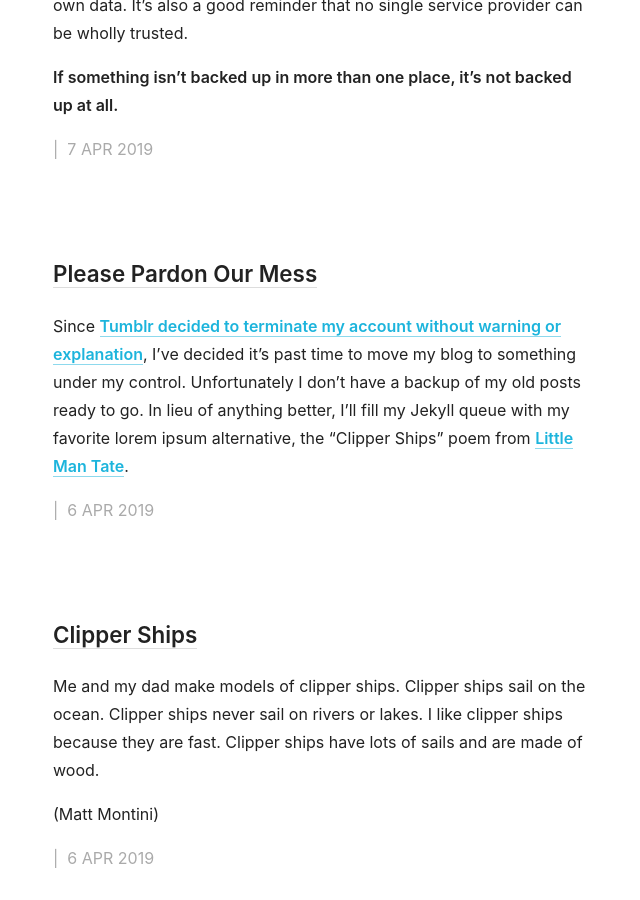
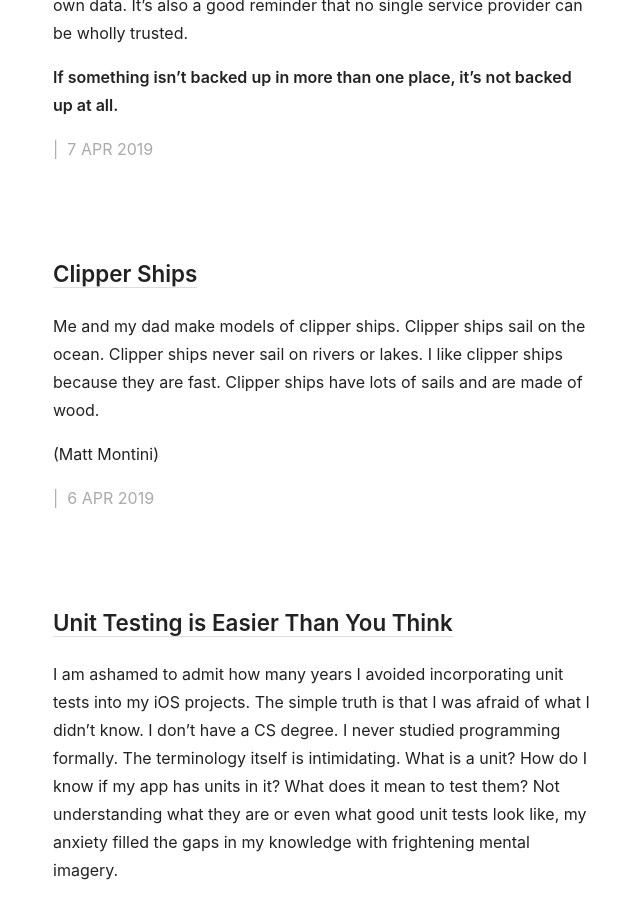
Before and after one commit to Gryzor/gryzor.github.io, a Jekyll site: the page built from index.md, in a window 1280 px wide and 900 px high, scrolled down 6269 px. Shown: the whole window, without its empty margins (432-1072 px from the left). Built offline with Jekyll 4.4.1, drawn with Linux system fonts in a browser that asks for light colours; the list of posts is cut into pages by our own code; some of the changed text lies outside the part shown.

```diff
--- a/_layouts/default.html
+++ b/_layouts/default.html
@@ -4,7 +4,7 @@
 <!--[if IE 8]>         <html class="no-js lt-ie9"> <![endif]-->
 <!--[if gt IE 8]><!--> <html class="no-js"> <!--<![endif]-->
 <head>
-  <title>Jared Sinclair  |  {{ page.title }}</title>
+  <title>Martin Marconcini  |  {{ page.title }}</title>
 
   <meta charset="utf-8">
   <meta http-equiv="X-UA-Compatible" content="IE=edge,chrome=1">
@@ -33,7 +33,7 @@
   <div id="columns-container">
     <div id="sidebar">
       <a href="{{ site.url }}" class="avatar-link"><img id="pixel-avatar" src="{{ site.url }}/assets/img/pixel-jared.png"/></a>
-      <h1><a href="{{ site.url }}/">Jared Sinclair</a></h1>
+      <h1><a href="{{ site.url }}/">Martin Marconcini</a></h1>
       <ul id="sidebar-list">
         {% if page.navtab == "blog" %}
         <li class="selected"><a href="{{ site.url }}/">Blog</a></li>
@@ -71,7 +71,7 @@
     </div><!--main-->
 
     <div id="footer">
-      Copyright &copy; 2005-<script>document.write(new Date().getFullYear())</script> Jared Sinclair
+      Copyright &copy; 2019-<script>document.write(new Date().getFullYear())</script> Martin Marconcini
     </div><!--footer-->
 
   </div><!--columns-container-->
--- a/_posts/2019-04-06-pardon-our-mess.md
+++ /dev/null
@@ -1,11 +0,0 @@
----
-layout: post
-title:  "Please Pardon Our Mess"
-date:   2019-04-06 17:22:02 -0500
-categories:
-navtab: blog
----
-
-Since [Tumblr decided to terminate my account without warning or explanation](https://twitter.com/jaredsinclair/status/1114596937737678855), I've decided it's past time to move my blog to something under my control. Unfortunately I don't have a backup of my old posts ready to go. In lieu of anything better, I'll fill my Jekyll queue with my favorite lorem ipsum alternative, the "Clipper Ships" poem from [Little Man Tate][tate].
-
-[tate]: https://www.youtube.com/watch?v=xqzDRxRiU30
```
